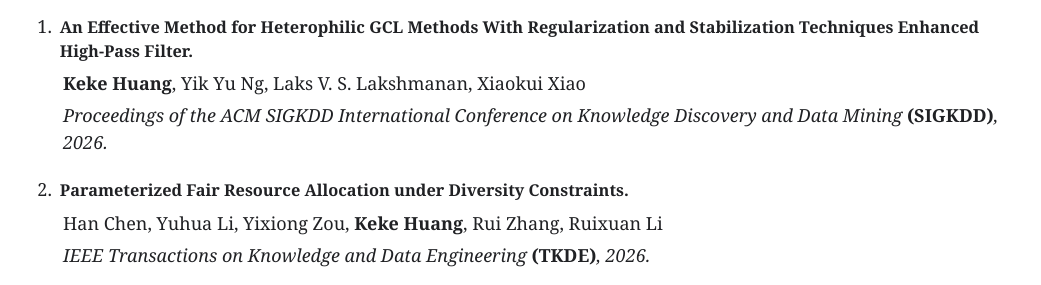
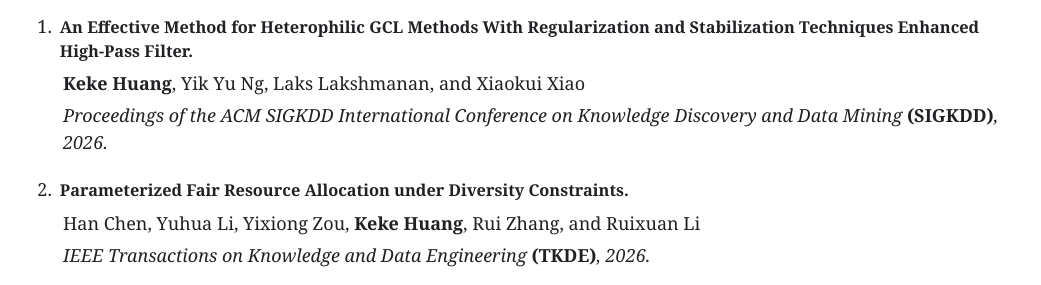
Before and after one commit to kkhuang81/kkhuang81.github.io, a plain HTML site: page publications.html in a window 1280 px wide. Shown: the part 157-442 px from the top of the page, without its empty margins (119-1160 px from the left). Drawn offline with Linux system fonts and the light colour scheme.

Commit message:
Update author formatting in publications.html

```diff
--- a/publications.html
+++ b/publications.html
@@ -78,13 +78,13 @@
       <ol class="pub-list">
         <li>
           <div class="paper-title-line"><strong><a class="paper-title-link" href="https://XXX" target="_blank" rel="noopener noreferrer">An Effective Method for Heterophilic GCL Methods With Regularization and Stabilization Techniques Enhanced High-Pass Filter.</a></strong></div>
-          <div class="paper-authors"> <strong>Keke Huang</strong>, Yik Yu Ng, Laks V. S. Lakshmanan, Xiaokui Xiao</div>
+          <div class="paper-authors"> <strong>Keke Huang</strong>, Yik Yu Ng, Laks Lakshmanan, and Xiaokui Xiao</div>
           <div class="paper-venue">Proceedings of the ACM SIGKDD International Conference on Knowledge Discovery and Data Mining <strong>(SIGKDD)</strong>, 2026.</div>
         </li>
 
         <li>
           <div class="paper-title-line"><strong><a class="paper-title-link" href="https://ieeexplore.ieee.org/abstract/document/11397568" target="_blank" rel="noopener noreferrer">Parameterized Fair Resource Allocation under Diversity Constraints.</a></strong></div>
-          <div class="paper-authors">Han Chen, Yuhua Li, Yixiong Zou, <strong>Keke Huang</strong>, Rui Zhang, Ruixuan Li</div>
+          <div class="paper-authors">Han Chen, Yuhua Li, Yixiong Zou, <strong>Keke Huang</strong>, Rui Zhang, and Ruixuan Li</div>
           <div class="paper-venue">IEEE Transactions on Knowledge and Data Engineering <strong>(TKDE)</strong>, 2026.</div>
         </li>
 
```
